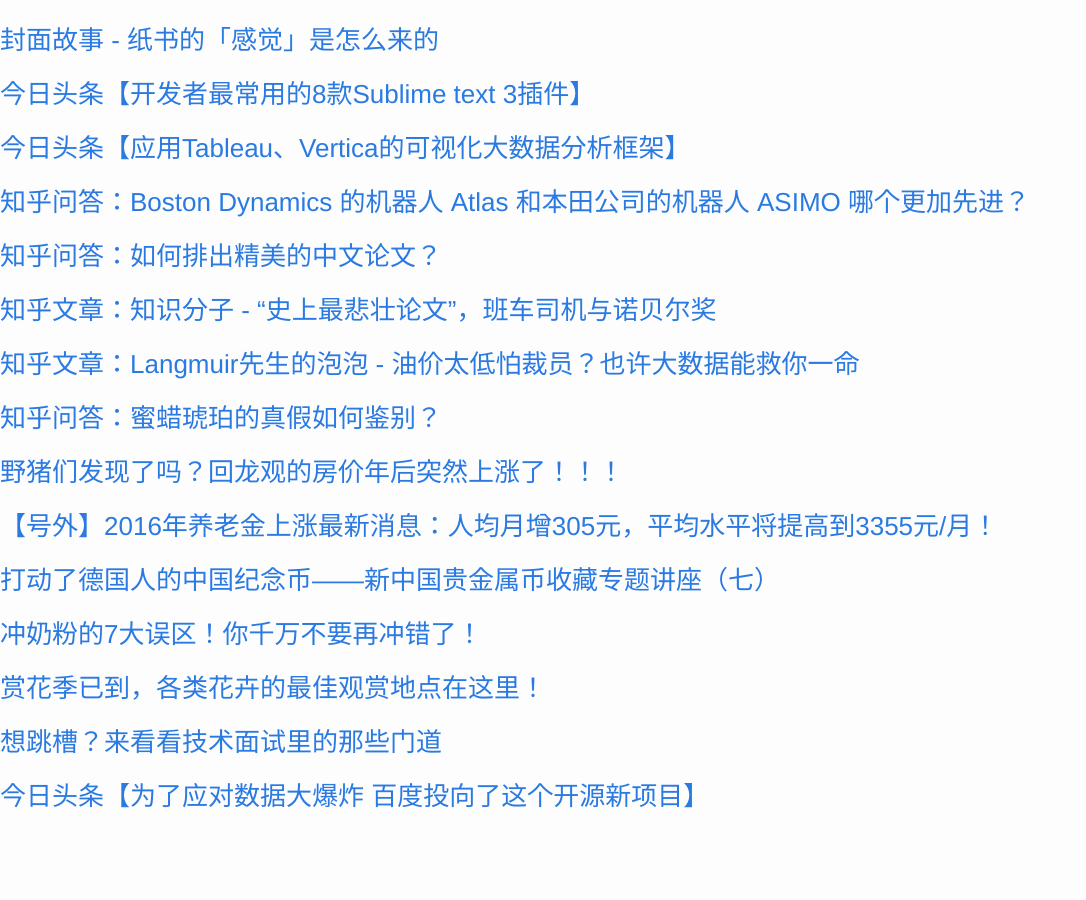
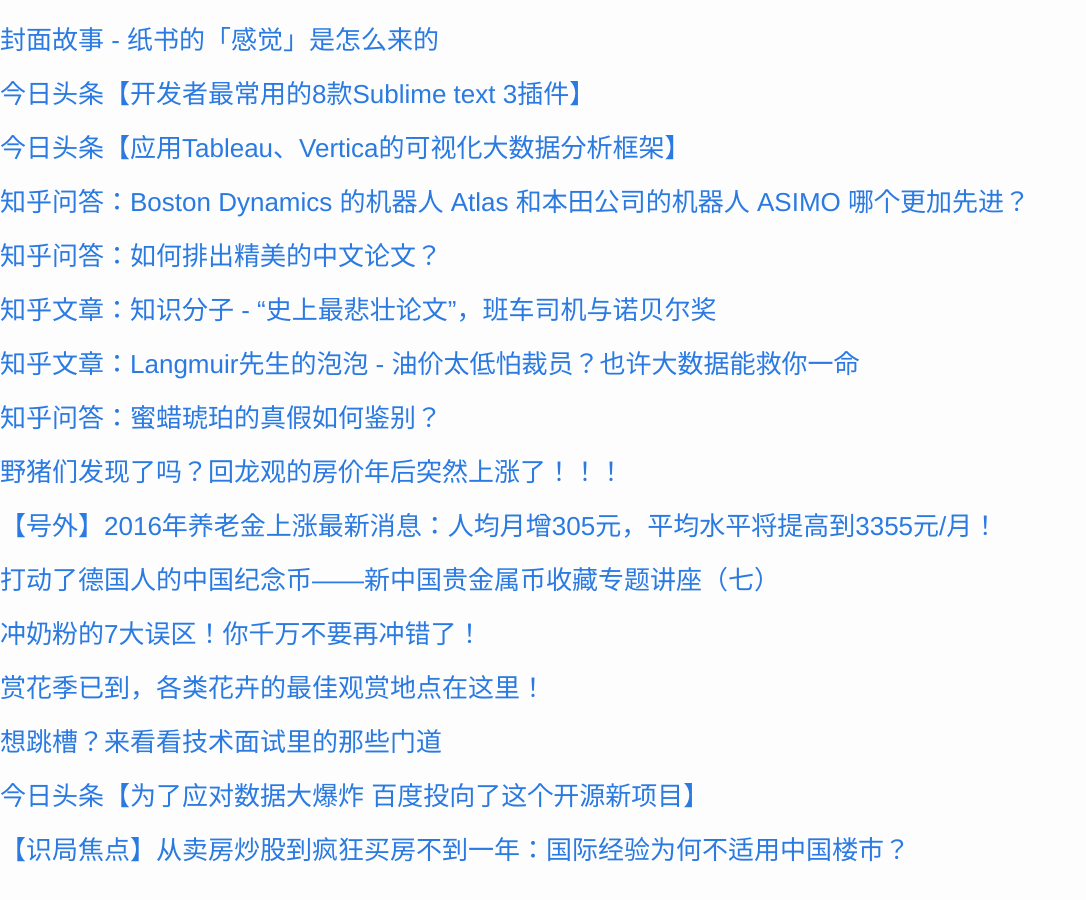
Before and after one commit to cnwarden/cnwarden.github.io, a Jekyll site: the page built from _posts/2016-02-22-test.markdown, in a window 1280 px wide and 900 px high, scrolled down 3810 px. Shown: the whole window, without its empty margins (0-1086 px from the left). Built offline with Jekyll 4.4.1, drawn with Linux system fonts in a browser that asks for light colours; before the commit the page ends 4656 px from its top, so only the background shows below that.

Commit message:
auto commit

```diff
--- a/_posts/2016-02-22-test.markdown
+++ b/_posts/2016-02-22-test.markdown
@@ -171,3 +171,5 @@ categories: update
 ### [想跳槽？来看看技术面试里的那些门道](http://mp.weixin.qq.com/s?__biz=MjM5MDE0Mjc4MA==&mid=402891664&idx=1&sn=79c008b444a9f77733a12eb31ab72f3f&scene=0#wechat_redirect)
 
 ### [今日头条【为了应对数据大爆炸 百度投向了这个开源新项目】](http://toutiao.com/item/6255212039350780417/?iid=3578109516&app=news_article&tt_from=android_share&utm_source=email&utm_medium=toutiao_android&utm_campaign=client_share)
+
+### [【识局焦点】从卖房炒股到疯狂买房不到一年：国际经验为何不适用中国楼市？](http://mp.weixin.qq.com/s?__biz=MjM5NzE4MTUyMw==&mid=402365136&idx=1&sn=f230e59bed3d317ea2328d6fbd43e9da&scene=0#wechat_redirect)
```
